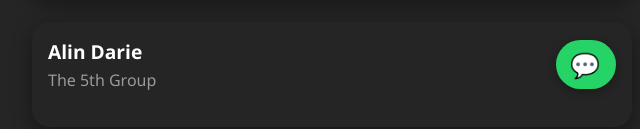
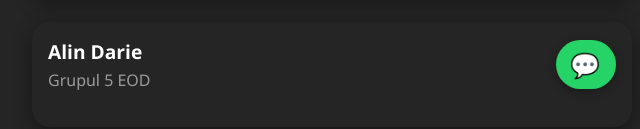
Before and after one commit to domitiantincaba/alin_darie, a plain HTML site: page index.html in a window 1280 px wide. Shown: the part 493-622 px from the top of the page, 308-948 px from the left. Drawn offline with Linux system fonts and the light colour scheme.

Commit message:
Update index.html

```diff
--- a/index.html
+++ b/index.html
@@ -124,7 +124,7 @@
       <div class="header">
         <div class="info-text">
           <div class="title">Alin Darie</div>
-          <div class="rank">The 5th Group</div>
+          <div class="rank">Grupul 5 EOD</div>
         </div>
         <!-- BUTON WHATSAPP -->
         <a class="whatsapp" href="https://wa.me/40764409828" target="_blank">
```
